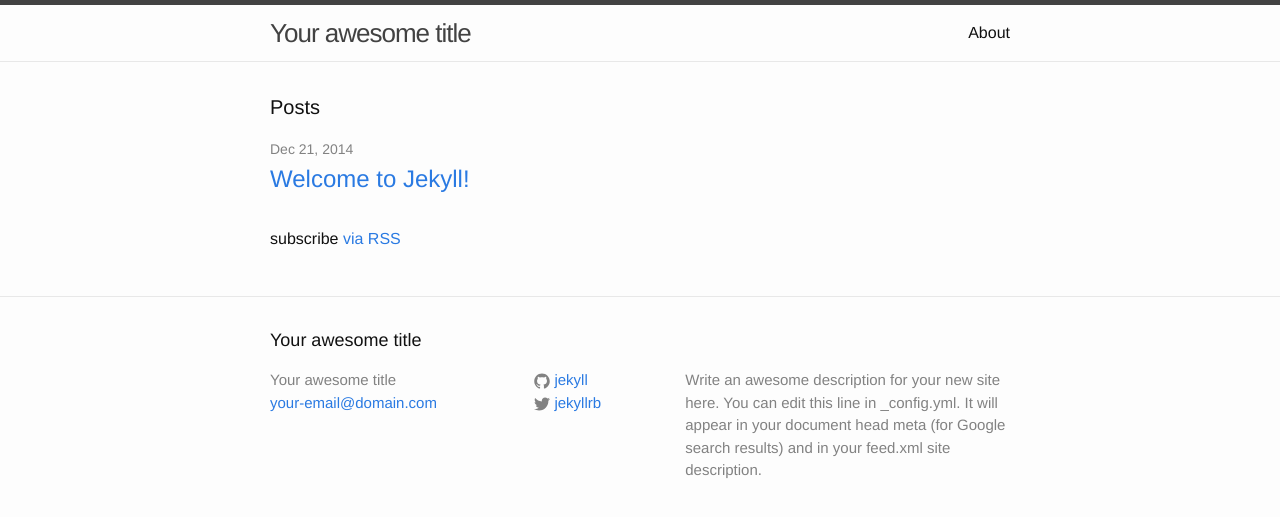
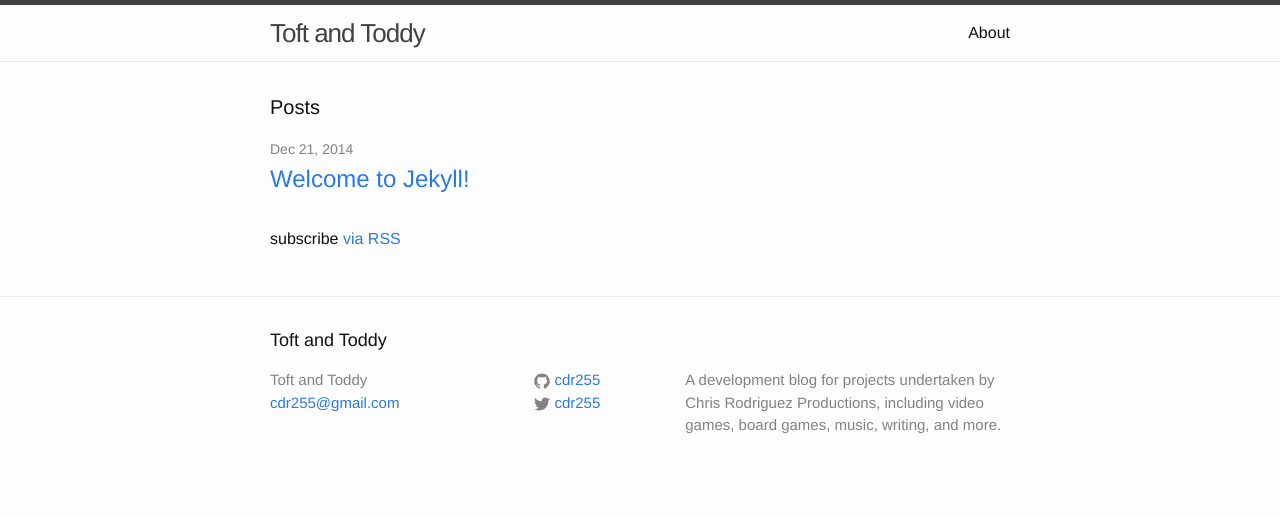
Before and after one commit to cdr255/toft-and-toddy-old, a Jekyll site: the page built from index.html, in a window 1280 px wide. Shown: the top 517 px of the page. Built offline with Jekyll 4.4.1, drawn with Linux system fonts in a browser that asks for light colours.

Commit message:
Updated site config, rebuild

```diff
--- a/_config.yml
+++ b/_config.yml
@@ -1,14 +1,15 @@
 # Site settings
-title: Your awesome title
-email: your-email@domain.com
+title: Toft and Toddy
+email: cdr255@gmail.com
 description: > # this means to ignore newlines until "baseurl:"
-  Write an awesome description for your new site here. You can edit this
-  line in _config.yml. It will appear in your document head meta (for
-  Google search results) and in your feed.xml site description.
+  A development blog for projects undertaken by Chris Rodriguez Productions,
+  including video games, board games, music, writing, and more.
 baseurl: "" # the subpath of your site, e.g. /blog/
-url: "http://yourdomain.com" # the base hostname & protocol for your site
-twitter_username: jekyllrb
-github_username:  jekyll
+url: "http://toftandtoddy.com" # the base hostname & protocol for your site
+twitter_username: cdr255
+github_username:  cdr255
 
 # Build settings
 markdown: kramdown
+
+highlighter: pygments
```
